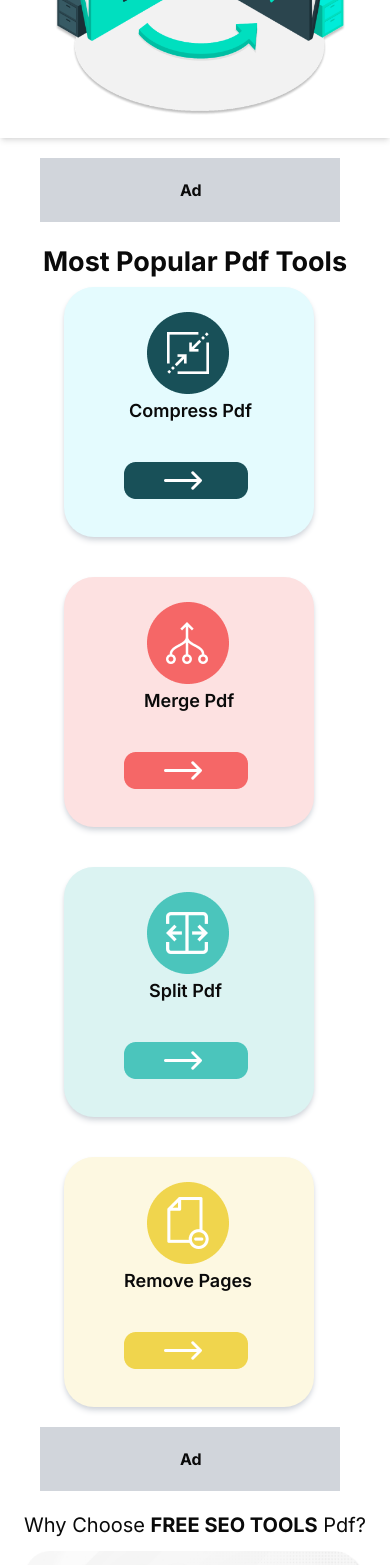
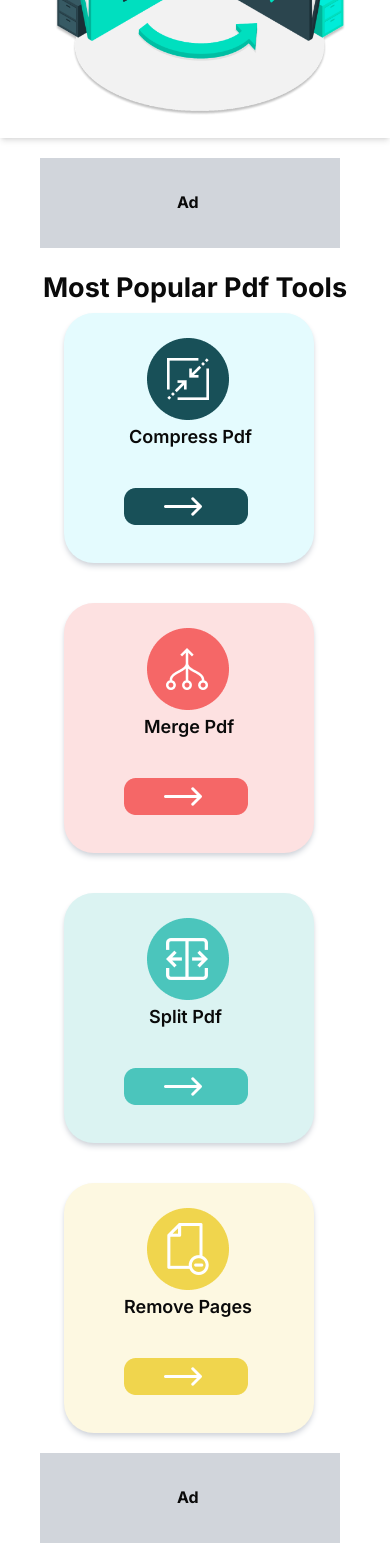
Before and after one commit to DevAxonOfficial/SeoToolsWebsite-Frontend, a Next.js app: page / in a window 390 px wide. Shown: the part 432-1997 px from the top of the page. Built offline with nearby package versions, Linux system fonts and the light colour scheme.

Commit message:
Ad Container

```diff
--- a/app/components/Ad2Container.js
+++ b/app/components/Ad2Container.js
@@ -2,8 +2,8 @@ import React from "react";
 
 const Ad2Container = () => {
   return (
-    <div className="md:w-[728px] md:h-[90px] w-[300px] h-16 bg-gray-300 md:mt-9 -mt-[50px] mb-5 ml-10 md:mb-9 md:ml-[290px] text-center  md:block ">
-      <div className="font-bold absolute md:p-8 md:ml-[330px] p-5 ml-[120px] ">
+    <div className="md:w-[728px] md:h-[90px] w-[300px] h-[90px] bg-gray-300 md:mt-9 -mt-10 mb-8 ml-10 md:mb-9 md:ml-[290px] text-center  md:block ">
+      <div className="font-bold absolute md:p-8 md:ml-[330px] p-8 ml-[105px] ">
         Ad
       </div>
     </div>
--- a/app/components/AdContainer.js
+++ b/app/components/AdContainer.js
@@ -2,8 +2,8 @@ import React from "react";
 
 const AdContainer = () => {
   return (
-    <div className="md:w-[728px] md:h-[90px] w-[300px] h-16 bg-gray-300 md:mt-9 mt-3 mb-5 ml-10 md:mb-9 md:ml-[290px] text-center  md:block ">
-      <div className="font-bold absolute md:p-8 md:ml-[330px] p-5 ml-[120px] ">
+    <div className="md:w-[728px] md:h-[90px] w-[300px] h-[90px] bg-gray-300 md:mt-9 mt-5 mb-5 ml-10 md:mb-9 md:ml-[290px] text-center  md:block ">
+      <div className="font-bold absolute md:p-8 md:ml-[330px] p-8 ml-[105px] ">
         Ad
       </div>
     </div>
--- a/app/components/AddContainer.js
+++ b/app/components/AddContainer.js
@@ -2,8 +2,8 @@ import React from "react";
 
 const AddContainer = () => {
   return (
-    <div className="md:w-[728px] md:h-[90px] w-[300px] h-16 bg-gray-300 md:mt-9 mt-5 mb-5 ml-10 md:mb-9 md:ml-[290px] text-center  md:block ">
-      <div className="font-bold absolute md:p-8 md:ml-[330px] p-5 ml-[120px] ">
+    <div className="md:w-[728px] md:h-[90px] w-[300px] h-[90px] bg-gray-300 md:mt-9 mt-5 mb-5 ml-10 md:mb-9 md:ml-[290px] text-center  md:block ">
+      <div className="font-bold absolute md:p-8 md:ml-[330px] p-8 ml-[105px] ">
         Ad
       </div>
     </div>
```
